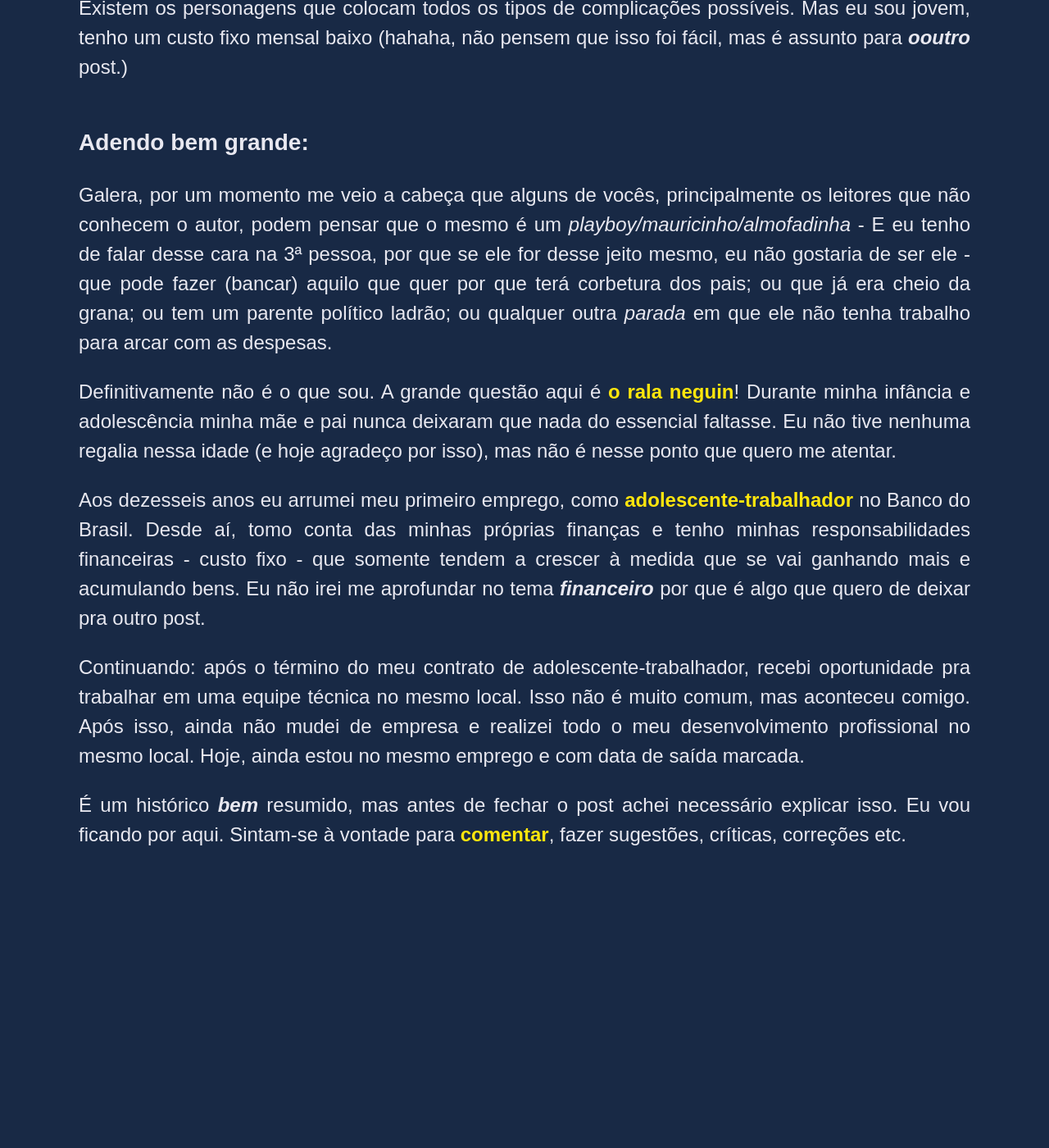
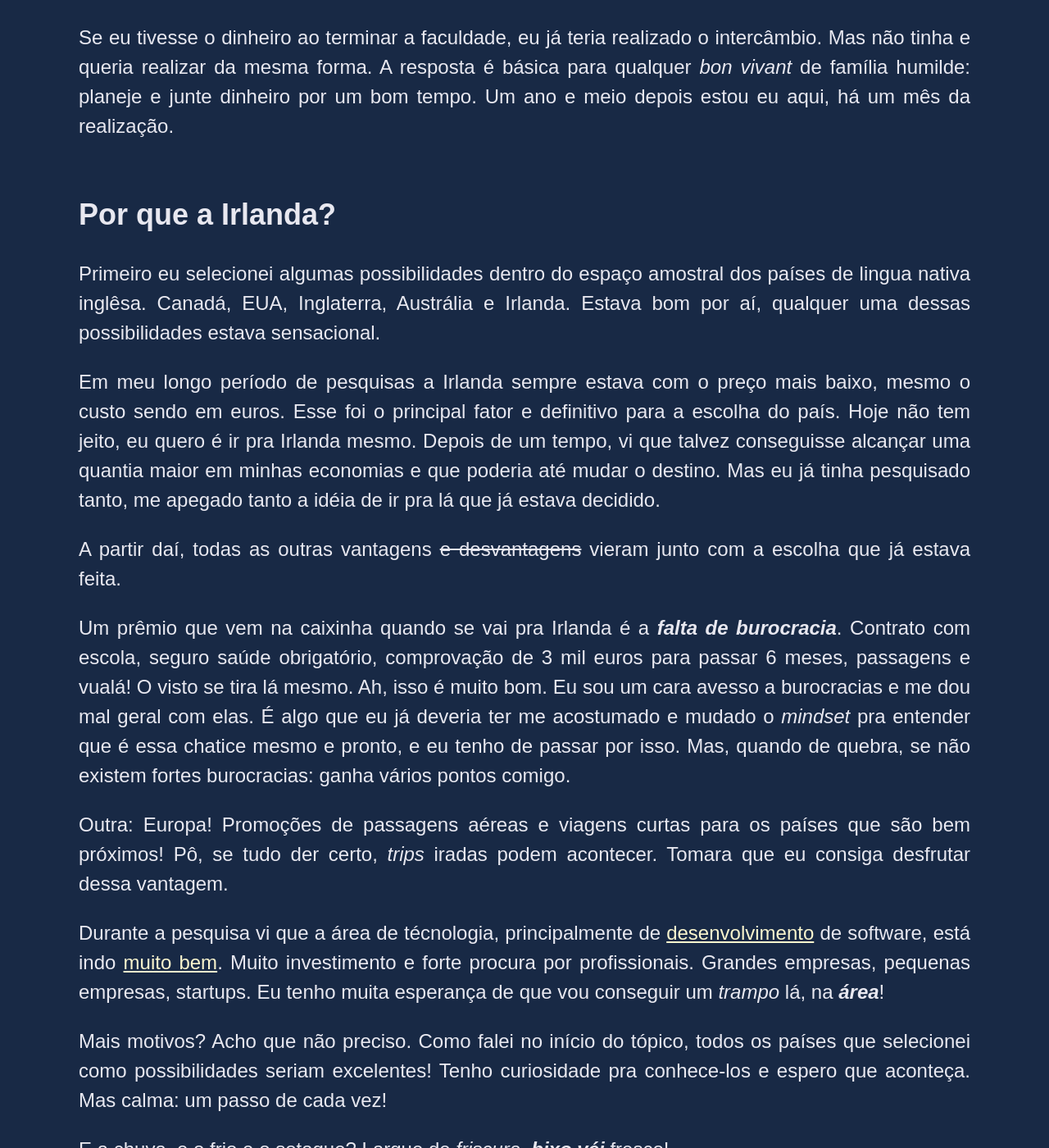
Before and after one commit to armobstatsthur/blog, a Jekyll site: the page built from _posts/2013-10-03-intercambio-pra-irlanda-por-que.md, in a window 1280 px wide and 1400 px high, scrolled down 5569 px. Shown: the whole window at 82% size. Built offline with Jekyll 4.4.1, drawn with Linux system fonts in a browser that asks for light colours; before the commit the page ends 6919 px from its top, so only the background shows below that; some of the changed text lies outside the part shown.

Commit message:
fechado os posts iniciais

```diff
--- a/_posts/2013-10-03-intercambio-pra-irlanda-por-que.md
+++ b/_posts/2013-10-03-intercambio-pra-irlanda-por-que.md
@@ -12,19 +12,19 @@
 
 Minha situação era a seguinte:
 
-* término de faculdade (graandes :P).
+* término de faculdade (graandes <span class="eyes">:</span><span class="tong">P</span>).
 * morando sozinho há pouco tempo.
 * mês de aniversário (22 anos).
 * bom emprego (com salário recém aumentado).
-* acabado de fazer 4 anos na empresa.
+* acabado de completar 4 anos na empresa.
 * inglês fraco e **insastisfatório**.
-* vontade bizarra de fazer algo diferente, agora que eu podia.
+* vontade <i>sinistra</i> de fazer algo diferente, agora que podia.
 
 ## // Término de faculdade
 
-Recém-formado, faculdade particular  - uma bufunfa mensal e doída do meu bolso -, tinha acabado de pegar aquele canudo vazio na colação de grau! Bem que poderiam ter entregue a bagaça do diploma nesse canudo, assim eu já o teria. Os tempos de faculdade não foram ruins, mas eu também não posso chama-los de bons. A galera é muito gente boa, não os tempos da faculdade.
+Recém-formado, faculdade particular  - uma bufunfa mensal e doída do meu bolso -, tinha acabado de pegar aquele canudo vazio na colação de grau! Bem que poderiam ter entregue a bagaça do diploma nesse canudo, assim eu já o teria. Os tempos de faculdade não foram terríveis, mas eu também não posso chama-los de bons. A galera é muito gente boa, não os tempos da faculdade.
 
-Umas das sacadas iniciais que eu tive, pouco depois de ter entrado na faculdade, é que, pra _minha área_, aquele diploma não iria diferenciar ninguém no real mercado de trabalho. É claro que isso não é totalmente verdade, mas era o que eu pensava em meus dezoito anos. Hoje, ainda não penso tão diferente. Computação e seus derivados é arte! É área de quem faz/produz, não de quem foi atestado pra fazer. Essa música do <a href="http://www.youtube.com/watch?v=I93Y1AiM0zM" target="_blank">Mundo Livre S.A.</a> fala sobre o assunto com uma fábula bem massa!
+Umas das sacadas iniciais que tive, pouco depois de ter entrado na faculdade, é que, pra _minha área_, aquele diploma não iria diferenciar ninguém no real mercado de trabalho. É claro que isso não é totalmente verdade, mas era o que eu pensava em meus dezoito anos. Hoje, ainda não penso tão diferente. Computação e seus derivados é arte! É área de quem faz/produz, não de quem foi atestado pra fazer. Essa música do <a href="http://www.youtube.com/watch?v=I93Y1AiM0zM" target="_blank">Mundo Livre S.A.</a> fala sobre o assunto com uma fábula bem massa!
 
 De qualquer forma, eu aprendi _coisas_ na faculdade, mas o benefício não valeu o custo.
 
@@ -32,7 +32,7 @@
 
 ## // Morando sozinho há pouco tempo
 
-A rapaziada do <a href="http://pt.wikipedia.org/wiki/Valpara%C3%ADso_de_Goi%C3%A1s" target="_blank">val</a>, tá ligada! Enfrentar um <a href="../images/bau-vian.png" target="_blank">anapolinão</a> da avenida <i>W3</i>, lotado, em chuva ou sol e todos os dias é *foda*. Trânsito, tempo, <i>baú</i> velho, quebrado, distância, obrigação. Cinco anos no trânsito da _Santa Maria_ + <i>W3</i> da *16 sul até 16 norte* - ida e volta. Você que é do val eu sei que você torceu a cara ao ler o percurso.
+A rapaziada do <a href="http://pt.wikipedia.org/wiki/Valpara%C3%ADso_de_Goi%C3%A1s" target="_blank">val</a>, tá ligada! Enfrentar um <a href="../images/bau-vian.png" target="_blank">anapolinão</a> da avenida <i>W3</i>, lotado, em chuva ou sol e todos os dias é **foda**. Trânsito, tempo, <i>baú</i> velho, quebrado, distância, obrigação. Cinco anos no trânsito da _Santa Maria_ + <i>W3</i> da *16 sul até 16 norte* - ida e volta. Você que é do val eu sei que você torceu a cara ao ler o percurso.
 
 Mas isso já se resolveu há pouco mais de um ano. Moro bem perto do trabalho. É caro, mas é um dos meus melhores investimentos, mesmo sendo aluguel.
 
@@ -56,11 +56,11 @@
 
 ## // 4 anos de empresa
 
-Eu tenho o meu ponto de vista quanto aos vinculos fortes criados entre uma pessoa e uma empresa. A estabilidade alinhada a um bom plano de cargos e salários faz com que vestir a camisa da instituição seja mais confortável. A corporação passa a ser quase que uma família, já que diversas daquelas pessoas irão ficar ali por anos juntos com você. Resumindo, acho que esse vínculo é criado por conforto.
+Eu tenho o meu ponto de vista quanto aos vinculos fortes criados entre uma pessoa e uma empresa. A estabilidade alinhada a um bom plano de cargos e salários faz com que vestir a camisa da instituição seja mais confortável. A corporação passa a ser quase que uma família, já que diversas daquelas pessoas irão ficar ali por anos juntos com você. Resumindo, acho que esse vínculo é criado por *conforto*.
 
-É claro que eu não estou me referindo ao conforto como algo ruim. Mas não é me baseando em conforto que eu quero levar minha vida, pelo menos por enquanto. Mesmo eu estando há 5 anos na mesma empresa (na data em que escrevo), o que eu quero *hoje* são as novidades - nem que sejam novo apenas pra mim. Lugares, pessoas, costumes, alimentos, clima, *idioma*, cultura, projetos etc.
+É claro que não estou me referindo ao conforto como algo ruim. Mas não é me baseando em conforto que quero levar minha vida, pelo menos por enquanto - sei lá no quê vou me transformar amanhã! O que eu quero *hoje* são as novidades - nem que sejam novo apenas pra mim. Lugares, pessoas, costumes, alimentos, clima, *idioma*, cultura, projetos etc.
 
-Quero todas essas novidades sem deixar de dar valor no que já foi conquistado, e aqui eu me refiro principalmente às pessoas - família e amigos. Para os amigos que criei ao longo da vida, se ainda não o fiz, faço questão de deixar explícito o **amor** que eu sinto por vocês. Eu finalmente tive a sacada (que muitos já devem ter tido, mas cada um com seu tempo) que as coisas que fazemos ou sentimos, não fazem muito sentido se não são compartilhadas com outras pessoas. Eu cheguei a essa conclusão refletindo sobre minha profissão que é altamente técnica e lida diretamente com máquinas. Em algum outro post, eu irei comentar sobre isso. É aquela sacada que teve o <i>'Christopher McCandless'</i> e foi retratado em <i>'Into the Wild'</i>:
+Quero todas essas novidades sem deixar de dar valor no que já foi conquistado, e aqui eu me refiro principalmente às pessoas - família e amigos. Para os amigos que criei ao longo da vida, se ainda não o fiz, faço questão de deixar explícito o *amor* que sinto por vocês. Eu finalmente tive a sacada (que muitos já devem ter tido, mas cada um com seu tempo) que as coisas que fazemos ou sentimos, não fazem muito sentido se não são compartilhadas com outras pessoas. Eu cheguei a essa conclusão refletindo sobre minha profissão que é da área técnica e lida diretamente com máquinas. Espero fazer um post sobre isso. É aquela sacada que teve o <i>'Christopher McCandless'</i> e foi retratado em <i>'Into the Wild'</i>:
 
 <object>
   <embed src="http://www.youtube.com/v/31zleAzh1h4" type="application/x-shockwave-flash" allowscriptaccess="always" allowfullscreen="true" width="100%" height="385"></embed>
@@ -70,9 +70,9 @@
 
 Um profissional de tecnologia, que fica conectado a maior parte do tempo, que sabe do poder da internet no aprendizado, que conhece boas ferramentas e portais para estudo, entretanto, que falha estupidamente ao não conseguir manter foco na atividade de estudo de um segundo idioma. Eu tenho de admitir isso: eu não consegui chegar onde eu queria com meus estudos de inglês.
 
-Meu objetivo com inglês não deve ser tão complicado. Eu apenas espero conseguir dialogar com outros falantes da lingua. Entender bem e conseguir me expressar.
+Meu objetivo com inglês não é dos mais complexos. Eu apenas espero conseguir dialogar com outros falantes da lingua. Entender bem e conseguir me expressar.
 
-Ler não chega a ser um problema - por que se fosse eu estaria fu\*\*do, provavelmente excluíria 90% do conteúdo de resoluções de problemas do meu dia a dia. Acompanho alguns portais que são em inglês, já tirei certificações onde todo o conteúdo e provas foram em inglês. O problema é quando eu preciso falar com alguém que fala apenas inglês. Em uma ocasião dessas, eu jogo a culpa toda pra cima de mim e depois fico me martirizando por estar tão ruim do idioma. Um profissional de software que, no mínimo, quer ser excelente, não pode se dar ao luxo de perder todo o conteúdo que é publicado nesse idioma: livros, palestras, podcasts, screencasts, blogposts e até boas conversas com outros profissionais.
+Ler não chega a ser um problema - por que se fosse eu estaria fud\*do, provavelmente excluíria 90% do conteúdo de resoluções de problemas do meu dia a dia. Acompanho alguns portais que são em inglês, já tirei certificações onde todo o conteúdo e provas foram em inglês. O problema é quando eu preciso me comunicar com um falante de lingua inglêsa. Em uma ocasião dessas eu até tento entrar em algum diálogo básico, mas eu acabo travando bastante pra falar e esquecendo meu vocábulário quase que por completo. Depois da situação eu coloco a culpa em mim e fico me martirizando em pensamentos por estar tão ruim do idioma. Um profissional de software que, no mínimo, quer ser muito bom, não pode se dar ao luxo de perder todo o conteúdo que é publicado nesse idioma: livros, palestras, podcasts, screencasts, blogposts e até boas conversas com outros profissionais.
 
 Pra ferrar com tudo de vez eu ainda sou um leitor do <a href="http://twitter.com/AkitaOnRails" target="_blank">Fábio Akita</a>, que deixou um <a href="http://www.akitaonrails.com/2007/04/14/off-topic-seja-arrogante" target="_blank">blogpost</a> que me ferra a consciência quando leio. E pra não ferrar mais, eu não leio mais o post hahahaha. Daqui um tempo eu irei procurar ele de novo pra ver se eu consigo não ser abalado. O cara é arrogante!
 
@@ -82,16 +82,32 @@
 
 Será que eu não podia ter feito esse intercâmbio antes, ou pelo menos logo após ter terminado a faculdade? Não, não podia. Deixar um emprego pra trás nessa altura da minha vida era totalmente viável. Sair da faculdade era uma opção também? Do jeito que era minha empolgação com a facul, vocês já devem saber a resposta. O grande lance, era a **grana**!
 
-Existem os personagens que colocam todos os tipos de complicações possíveis. Mas eu sou jovem, tenho um custo fixo mensal baixo (hahaha, não pensem que isso foi fácil, mas é assunto para *ooutro* post.)
+Se eu tivesse o dinheiro ao terminar a faculdade, eu já teria realizado o intercâmbio. Mas não tinha e queria realizar da mesma forma. A resposta é básica para qualquer <i>bon vivant</i> de família humilde: planeje e junte dinheiro por um bom tempo. Um ano e meio depois estou eu aqui, há um mês da realização.
 
-### Adendo bem grande:
+## Por que a Irlanda?
 
-Galera, por um momento me veio a cabeça que alguns de vocês, principalmente os leitores que não conhecem o autor, podem pensar que o mesmo é um <i>playboy/mauricinho/almofadinha</i> - E eu tenho de falar desse cara na 3ª pessoa, por que se ele for desse jeito mesmo, eu não gostaria de ser ele - que pode fazer (bancar) aquilo que quer por que terá corbetura dos pais; ou que já era cheio da grana; ou tem um parente político ladrão; ou qualquer outra <i>parada</i> em que ele não tenha trabalho para arcar com as despesas.
+Primeiro eu selecionei algumas possibilidades dentro do espaço amostral dos países de lingua nativa inglêsa. Canadá, EUA, Inglaterra, Austrália e Irlanda. Estava bom por aí, qualquer uma dessas possibilidades estava sensacional.
 
-Definitivamente não é o que sou. A grande questão aqui é **o rala neguin**! Durante minha infância e adolescência minha mãe e pai nunca deixaram que nada do essencial faltasse. Eu não tive nenhuma regalia nessa idade (e hoje agradeço por isso), mas não é nesse ponto que quero me atentar.
+Em meu longo período de pesquisas a Irlanda sempre estava com o preço mais baixo, mesmo o custo sendo em euros. Esse foi o principal fator e definitivo para a escolha do país. Hoje não tem jeito, eu quero é ir pra Irlanda mesmo. Depois de um tempo, vi que talvez conseguisse alcançar uma quantia maior em minhas economias e que poderia até mudar o destino. Mas eu já tinha pesquisado tanto, me apegado tanto a idéia de ir pra lá que já estava decidido.
 
-Aos dezesseis anos eu arrumei meu primeiro emprego, como **adolescente-trabalhador** no Banco do Brasil. Desde aí, tomo conta das minhas próprias finanças e tenho minhas responsabilidades financeiras - custo fixo - que somente tendem a crescer à medida que se vai ganhando mais e acumulando bens. Eu não irei me aprofundar no tema *financeiro* por que é algo que quero de deixar pra outro post.
+A partir daí, todas as outras vantagens <strike>e desvantagens</strike> vieram junto com a escolha que já estava feita.
 
-Continuando: após o término do meu contrato de adolescente-trabalhador, recebi oportunidade pra trabalhar em uma equipe técnica no mesmo local. Isso não é muito comum, mas aconteceu comigo. Após isso, ainda não mudei de empresa e realizei todo o meu desenvolvimento profissional no mesmo local. Hoje, ainda estou no mesmo emprego e com data de saída marcada.
+  Um prêmio que vem na caixinha quando se vai pra Irlanda é a *falta de burocracia*. Contrato com escola, seguro saúde obrigatório, comprovação de 3 mil euros para passar 6 meses, passagens e vualá! O visto se tira lá mesmo. Ah, isso é muito bom. Eu sou um cara avesso a burocracias e me dou mal geral com elas. É algo que eu já deveria ter me acostumado e mudado o <i>mindset</i> pra entender que é essa chatice mesmo e pronto, e eu tenho de passar por isso. Mas, quando de quebra, se não existem fortes burocracias: ganha vários pontos comigo.
 
-É um histórico *bem* resumido, mas antes de fechar o post achei necessário explicar isso. Eu vou ficando por aqui. Sintam-se à vontade para **comentar**, fazer sugestões, críticas, correções etc.
+Outra: Europa! Promoções de passagens aéreas e viagens curtas para os países que são bem próximos! Pô, se tudo der certo, <i>trips</i> iradas podem acontecer. Tomara que eu consiga desfrutar dessa vantagem.
+
+Durante a pesquisa vi que a área de técnologia, principalmente de <a href="http://www.itshappeninghere.ie/p/search/java-developer" target="_blank">desenvolvimento</a> de software, está indo [muito bem](http://jobsearch.monster.ie/jobs/?q=java&cy=ie&where=Dublin__2C-Dublin "jobs"). Muito investimento e forte procura por profissionais. Grandes empresas, pequenas empresas, startups. Eu tenho muita esperança de que vou conseguir um <i>trampo</i> lá, na *área*!
+
+Mais motivos? Acho que não preciso. Como falei no início do tópico, todos os países que selecionei como possibilidades seriam excelentes! Tenho curiosidade pra conhece-los e espero que aconteça. Mas calma: um passo de cada vez!
+
+E a chuva, e o frio e o sotaque? Largue de <i>friscura</i>, *bixo véi* fresco!
+
+### Adendo:
+
+Galera, por um momento me veio a cabeça que alguns de vocês, principalmente os leitores que não conhecem o autor, podem pensar que o mesmo é um <i>playboy/mauricinho/almofadinhas</i> - E tenho de falar desse cara na 3ª pessoa, por que se ele for desse jeito mesmo, eu não gostaria de ser ele - que pode fazer (bancar) aquilo que quer por que terá corbetura dos pais; ou que já era cheio da grana; ou tem um parente político ladrão; ou qualquer outra <i>parada</i> em que ele não tenha trabalho para arcar com as despesas.
+
+Definitivamente não é o que sou. A grande questão aqui é **o rala neguin**! Durante minha infância e adolescência minha mãe e pai nunca deixaram que nada do essencial faltasse. Eu não tive nenhuma regalia nessa idade e hoje agradeço por isso.
+
+Aos dezesseis anos arrumei meu primeiro emprego, como **adolescente-trabalhador** no Banco do Brasil. Desde aí, tomo conta das minhas próprias finanças e tenho minhas responsabilidades financeiras. Após o término do meu contrato de adolescente-trabalhador, recebi oportunidade pra trabalhar em uma equipe técnica no mesmo local. Isso não é muito comum, mas aconteceu comigo. Ainda não mudei de empresa e realizei todo o meu desenvolvimento profissional no mesmo local. Hoje, ainda estou no mesmo emprego e com data de saída marcada.
+
+É um histórico *bem* resumido, mas achei necessário antes de fechar o post. Vou ficando por aqui. Sintam-se à vontade para **comentar**, fazer sugestões, críticas, correções etc.
--- a/css/application.css
+++ b/css/application.css
@@ -81,6 +81,14 @@
 
 strong {
   color: #FFE60D;
+}
+
+.eyes {
+  color: rgb(116, 255, 116);
+}
+
+.tong {
+  color: rgb(255, 121, 121);
 }
 
 /* COLORS */
```
Also changed, not shown: _posts/2013-10-02-dont-panic.md (+4 -1 lines).
